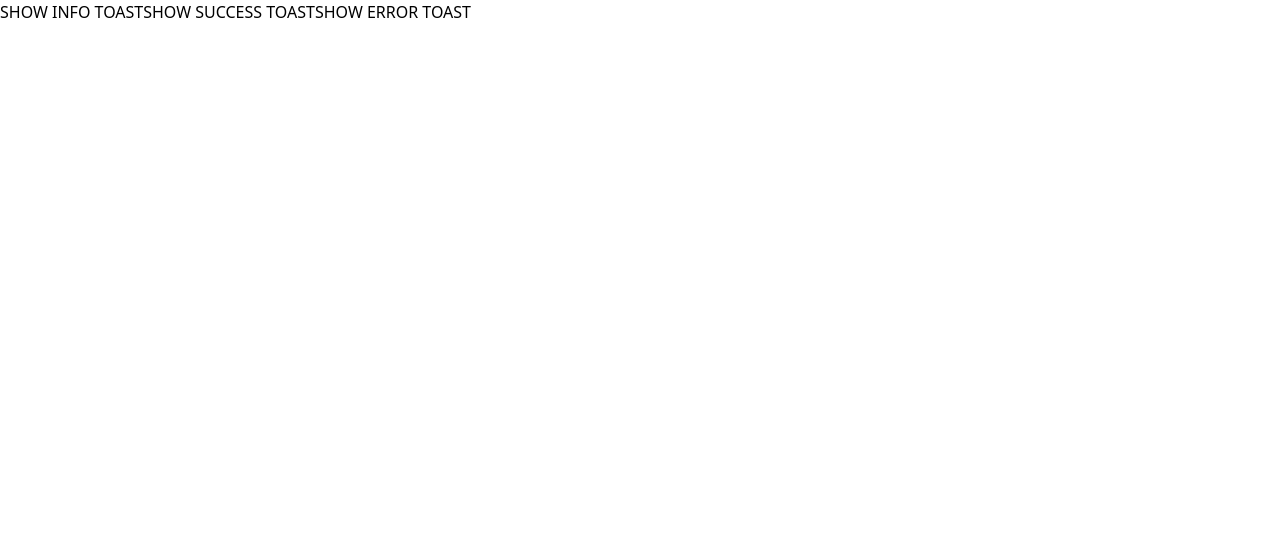
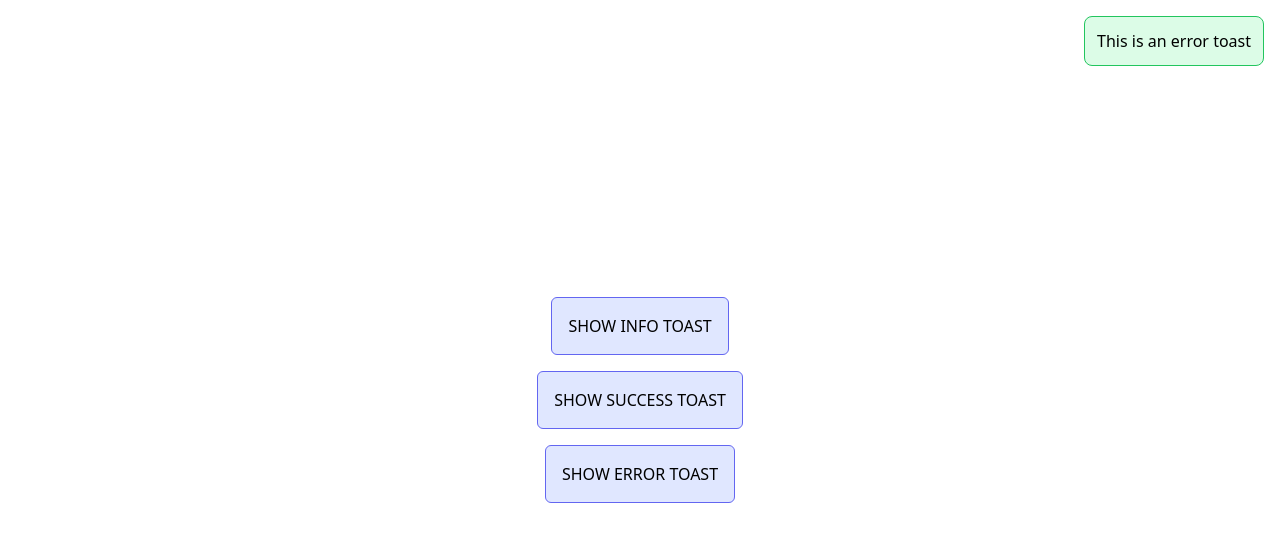
Before and after one commit to ChronicStone/VTEST-VUE-COMPOSITION-API, a Vue app: page / in a window 1280 px wide. Both pictures are taken after a click on the button "SHOW SUCCESS TOAST". Shown: the top 542 px of the page. Built offline with nearby package versions, Linux system fonts and the light colour scheme.

Commit message:
Initial Solution

```diff
--- a/src/App.vue
+++ b/src/App.vue
@@ -1,20 +1,43 @@
 <template>
-  <div>
-    <button>
+  <div class="flex flex-col justify-center items-center w-screen h-screen gap-4">
+    <button @click="createToast(toasts.info)" class="p-4 bg-indigo-100 border border-solid border-indigo-500 rounded-md">
       SHOW INFO TOAST
     </button>
 
-    <button>
+    <button @click="createToast(toasts.success)" class="p-4 bg-indigo-100 border border-solid border-indigo-500 rounded-md">
       SHOW SUCCESS TOAST
     </button>
 
-    <button>
+    <button @click="createToast(toasts.error)" class="p-4 bg-indigo-100 border border-solid border-indigo-500 rounded-md">
       SHOW ERROR TOAST
     </button>
   </div>
 </template>
 
 <script setup lang="ts">
-  import { useToast } from './composables/useToast';
-  const toastApi = useToast()
+  import { inject } from 'vue'
+  import { Toast } from './composables/useToast'
+  import { ToastCreateKey } from './constants/injectionKeys';
+
+  const toasts: { [key: string]: Toast } = {
+    info: {
+      type: 'Info',
+      message: 'This is an error toast',
+      duration: 2000
+    },
+    success: {
+      type: 'Success',
+      message: 'This is an error toast',
+      duration: 3000
+    },
+    error: {
+      type: 'Error',
+      message: 'This is an error toast',
+      duration: 4000
+    }
+  }
+
+  const addToast = inject<Function>(ToastCreateKey, () => {})
+  const createToast = (toast: Toast) => addToast(toast)
+
 </script>
--- a/src/components/ToastProvider.vue
+++ b/src/components/ToastProvider.vue
@@ -1,6 +1,43 @@
 <template>
-    <slot />
+  <slot />
+  <TransitionGroup name="list" tag="ul" class="absolute h-full m-0 list-none top-0 right-0 max-h-screen p-4 max-w-64 flex flex-col gap-4 overflow-y-auto overflow-x-hidden">
+    <li class="p-3 rounded-lg border border-solid w-full" :class="theme[toast.type]" v-for="toast in toasts" :key="toast.id">
+      {{ toast.message }}
+    </li>
+  </TransitionGroup>
 </template>
 
 <script setup lang="ts">
+
+  import { provide } from 'vue';
+  import { ToastCreateKey } from '../constants/injectionKeys';
+  import { useToast } from '../composables/useToast';
+
+  const { toasts, createToast } = useToast();
+
+  provide(ToastCreateKey, createToast)
+
+  const theme: { [key: string]: string } = {
+    Info: 'border-indigo-500 bg-indigo-100',
+    Success: 'border-green-500 bg-green-100',
+    Error: 'border-red-500 bg-red-100'
+  }
 </script>
+
+<style>
+.list-move,
+.list-enter-active,
+.list-leave-active {
+  transition: all 0.5s ease;
+}
+
+.list-enter-from,
+.list-leave-to {
+  opacity: 0;
+  transform: translateX(30px);
+}
+
+.list-leave-active {
+  position: absolute;
+}
+</style>
--- a/src/composables/useToast.ts
+++ b/src/composables/useToast.ts
@@ -1,3 +1,31 @@
+
+import { ref } from 'vue'
+export interface Toast {
+    type: 'Info' | 'Success' | 'Error',
+    message: string,
+    duration: number,
+    id?: number
+}
+
+const toasts = ref<Toast[]>([]);
+
 export function useToast() {
+    let id: number = 0;
 
+    // create toast
+    function createToast(toast: Toast) {
+        const _toast: Toast = {...toast, id: id++}
+        toasts.value.push(_toast)
+        setTimeout(() => destroyToast(_toast), _toast.duration)
+    }
+
+    // destroy toasts
+    function destroyToast(toast: Toast) {
+        toasts.value.splice(toasts.value.indexOf(toast), 1)
+    }
+
+    return {
+        toasts,
+        createToast
+    }
 }
--- a/src/constants/injectionKeys.ts
+++ b/src/constants/injectionKeys.ts
@@ -0,0 +1,3 @@
+import { InjectionKey } from 'vue'
+
+export const ToastCreateKey: InjectionKey<Function> = Symbol('createToast')
```
